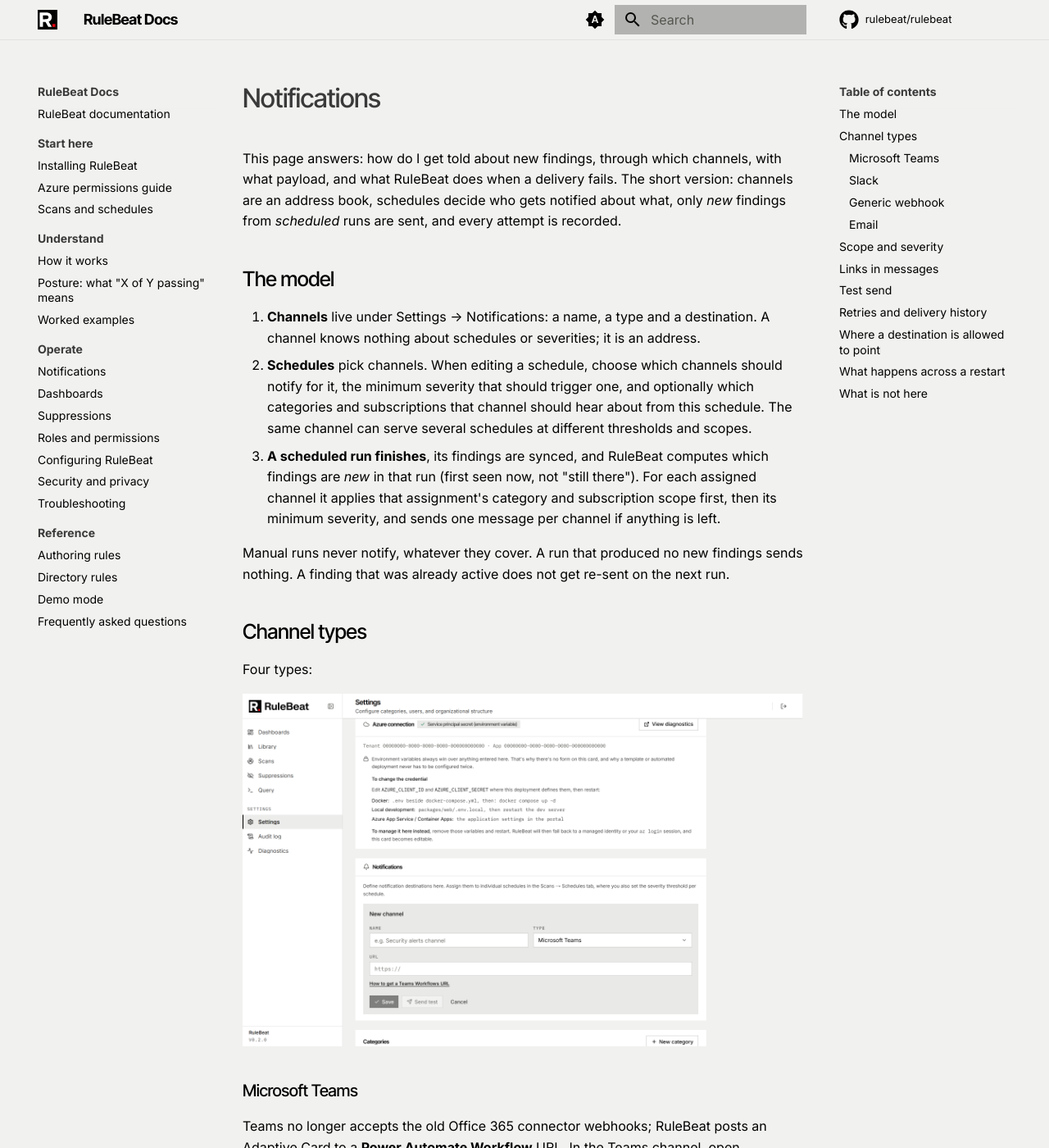
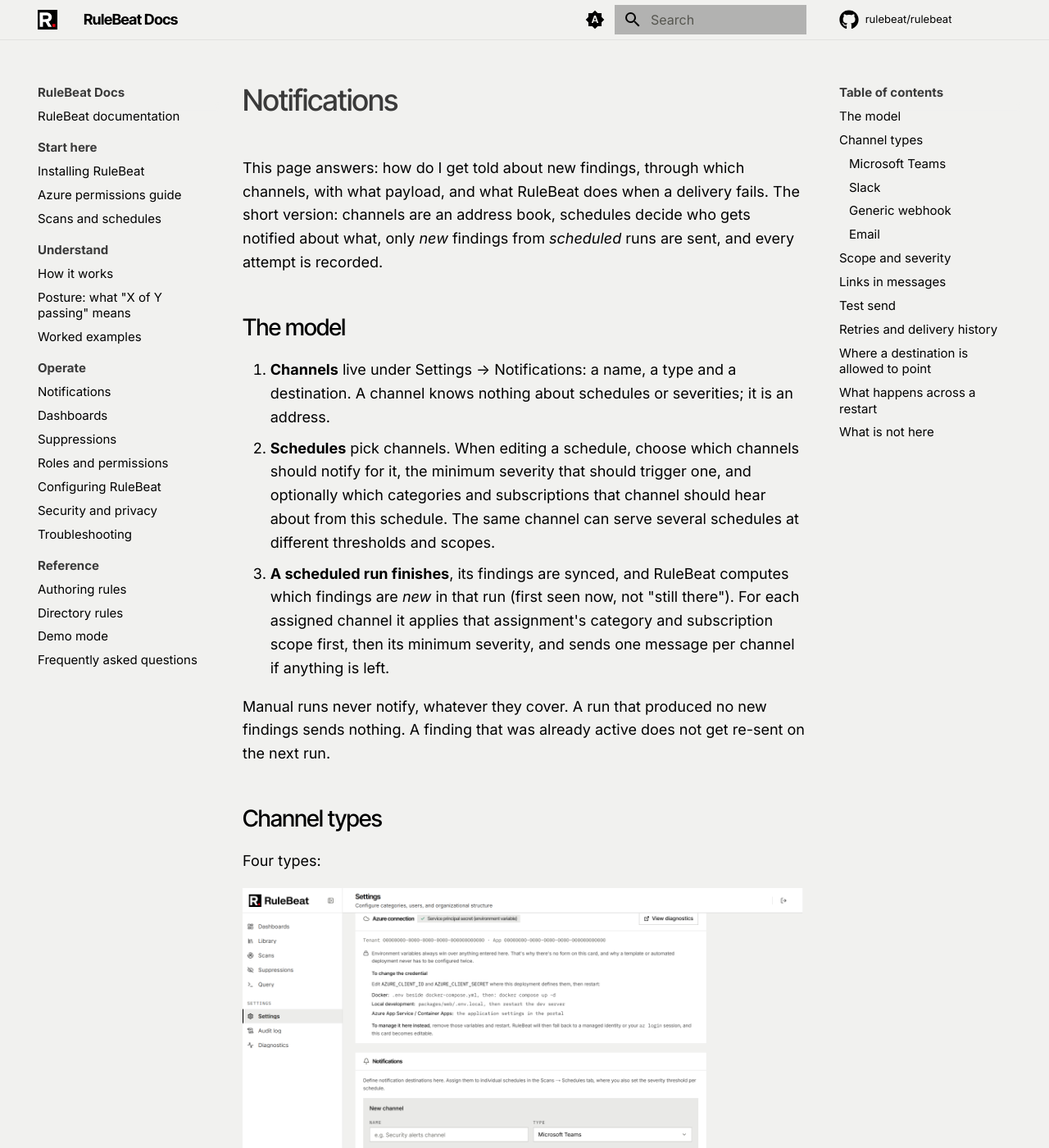
Before and after one commit to rulebeat/rulebeat, an MkDocs documentation site: the page built from docs/public/notifications.md, in a window 1280 px wide and 1400 px high. Shown: the whole window at 82% size. Built offline with MkDocs 1.6.1 and Material for MkDocs 9.7.7, drawn with Linux system fonts in a browser that asks for light colours; comment, search, counter and statistics services are not loaded; some of the changed text lies outside the part shown.

Commit message:
docs: bigger type and GitHub-style code on the docs site
Three reader-facing changes to the rendered site, none touching the
markdown sources:

- Body copy goes from Material's 16px default to 18px; every heading,
  list, table and code size in the content column is em-based, so one
  rule scales the page. Nav and ToC step up to 15px.
- Fences are syntax-highlighted the way GitHub renders the same files:
  pymdownx.highlight/superfences/inlinehilite over Pygments, which
  resolves every language tag the docs use, kql included (Kusto lexer).
  Blocks render as snippet cards (surface + hairline + copy button),
  inline code as a soft chip on the ground.
- No palette change: the site already carries the exact brand tokens
  (red #E3000F, ink, page #F1F1EF/#0B0C0D per brand/README.txt).

Verified with mkdocs build --strict and Playwright screenshots of both
schemes at phone and desktop widths.

Co-Authored-By: Claude <noreply@anthropic.com>
Claude-Session: https://claude.ai/code/session_01TcKTPd77qsqmp2oy8Q9UHj

````diff
--- a/docs/mkdocs.yml
+++ b/docs/mkdocs.yml
@@ -101,7 +101,16 @@ nav:
 
 markdown_extensions:
   - tables
-  - fenced_code
+  # Syntax-highlighted fences, like GitHub renders the same files: pymdownx.highlight runs Pygments
+  # over each ` ``` ` block (superfences supersedes the plain fenced_code extension, inlinehilite
+  # covers `#!lang`-prefixed inline code). Every language tag used in docs/public resolves to a
+  # real lexer, `kql` included (Pygments ships Kusto); an unknown tag would fall back to plain
+  # text, not fail the strict build. Pygments is a dependency of mkdocs-material, so
+  # requirements.txt is unchanged.
+  - pymdownx.highlight:
+      guess_lang: false
+  - pymdownx.inlinehilite
+  - pymdownx.superfences
   # GitHub's slug algorithm, not python-markdown's default: the default collapses runs of
   # separators ("Logs & activity" -> logs-activity) where GitHub does not (-> logs--activity),
   # and every existing cross-page #fragment link in these files was written against GitHub.
--- a/docs/public/stylesheets/rulebeat.css
+++ b/docs/public/stylesheets/rulebeat.css
@@ -25,8 +25,9 @@
   --md-primary-fg-color--dark: #e2e2e0;
   --md-primary-bg-color: #000000; /* text and icons on the header */
   --md-primary-bg-color--light: #55554f;
-  --md-code-bg-color: #ffffff; /* surface */
+  --md-code-bg-color: #ffffff; /* surface: block code sits on a raised card */
   --md-code-fg-color: #000000;
+  --rb-code-chip: #e7e7e4; /* inline code: a soft fill on the page ground, GitHub-style */
   --md-typeset-table-color: #c6c6c3; /* rule-strong for table rules */
   --md-footer-bg-color: #000000;
   --md-footer-bg-color--dark: #000000;
@@ -54,6 +55,7 @@
   --md-primary-bg-color--light: #a9adb1;
   --md-code-bg-color: #17191b; /* dark surface */
   --md-code-fg-color: #f4f4f2;
+  --rb-code-chip: #26292c;
   --md-typeset-table-color: #26292c;
   --md-footer-bg-color: #17191b;
   --md-footer-bg-color--dark: #17191b;
@@ -62,6 +64,16 @@
   --rb-red: #ff453d;
   --rb-ok: #3dd68c;
   --rb-warn: #e5a93d;
+}
+
+/* Type scale: Material's default body copy is 0.8rem (16px). Docs are read, not scanned, so the
+   body goes to 0.9rem (18px); every heading, table, list and code size in .md-typeset is em-based,
+   so the whole content column scales from this one rule. Nav and ToC get a smaller step up. */
+.md-typeset {
+  font-size: 0.9rem;
+}
+.md-nav {
+  font-size: 0.75rem;
 }
 
 /* Headings and the header title: Inter Tight, tight tracking like the app. */
@@ -118,6 +130,22 @@
   font-feature-settings: "calt" 0, "liga" 0;
 }
 
+/* Inline code is a chip: a soft fill on the ground, no border, like the app's chips (and GitHub's
+   inline code). Block code overrides this below. */
+.md-typeset code {
+  background-color: var(--rb-code-chip);
+  padding: 0.1em 0.35em;
+}
+
+/* Block code is a snippet card: the surface color with a hairline. The line does structural work
+   here, delimiting verbatim content from prose, which is what keeps it within the "separation is
+   by ground" rule. Syntax token colors come from Material's own per-scheme highlight palette. */
+.md-typeset pre > code {
+  background-color: var(--md-code-bg-color);
+  border: 1px solid var(--md-default-fg-color--lightest);
+  padding: 0.85em 1em;
+}
+
 /* Tables: lining figures for data. */
 .md-typeset table:not([class]) {
   font-variant-numeric: tabular-nums;
````
